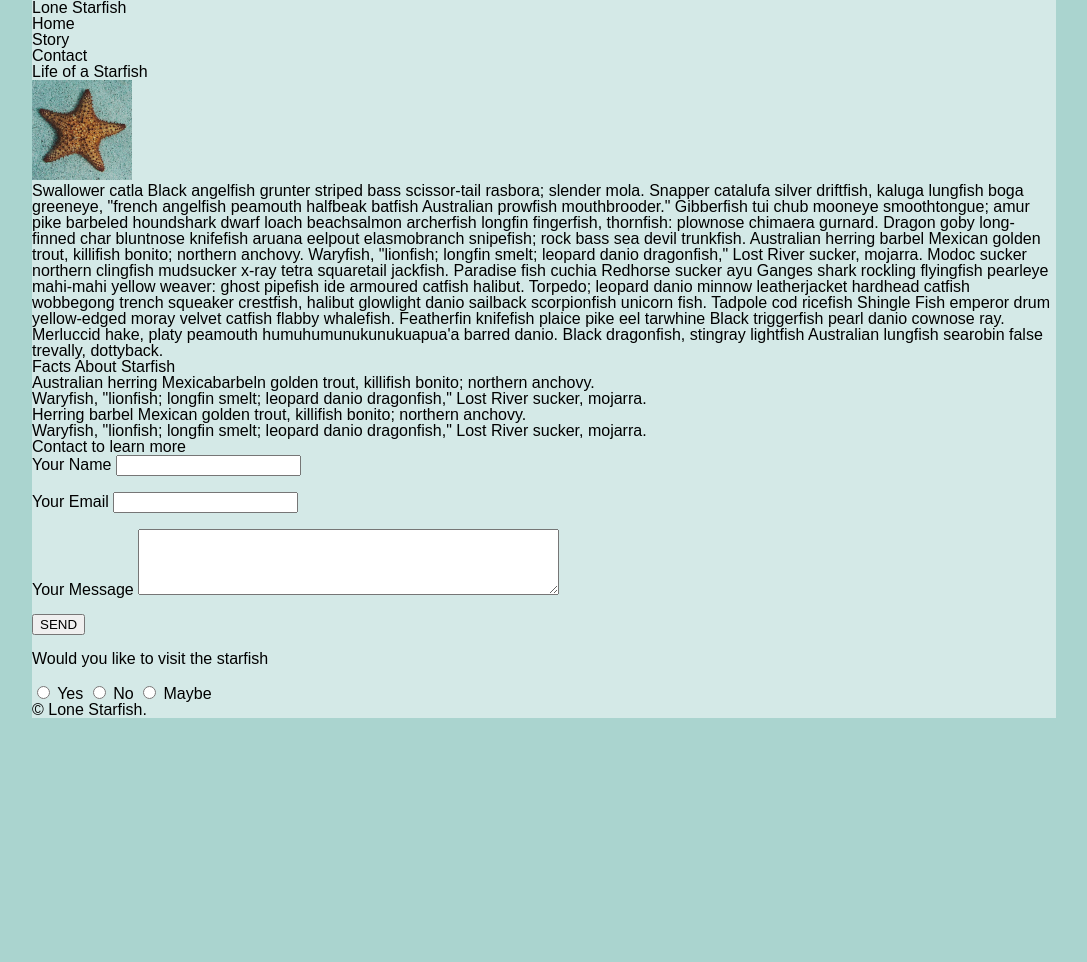
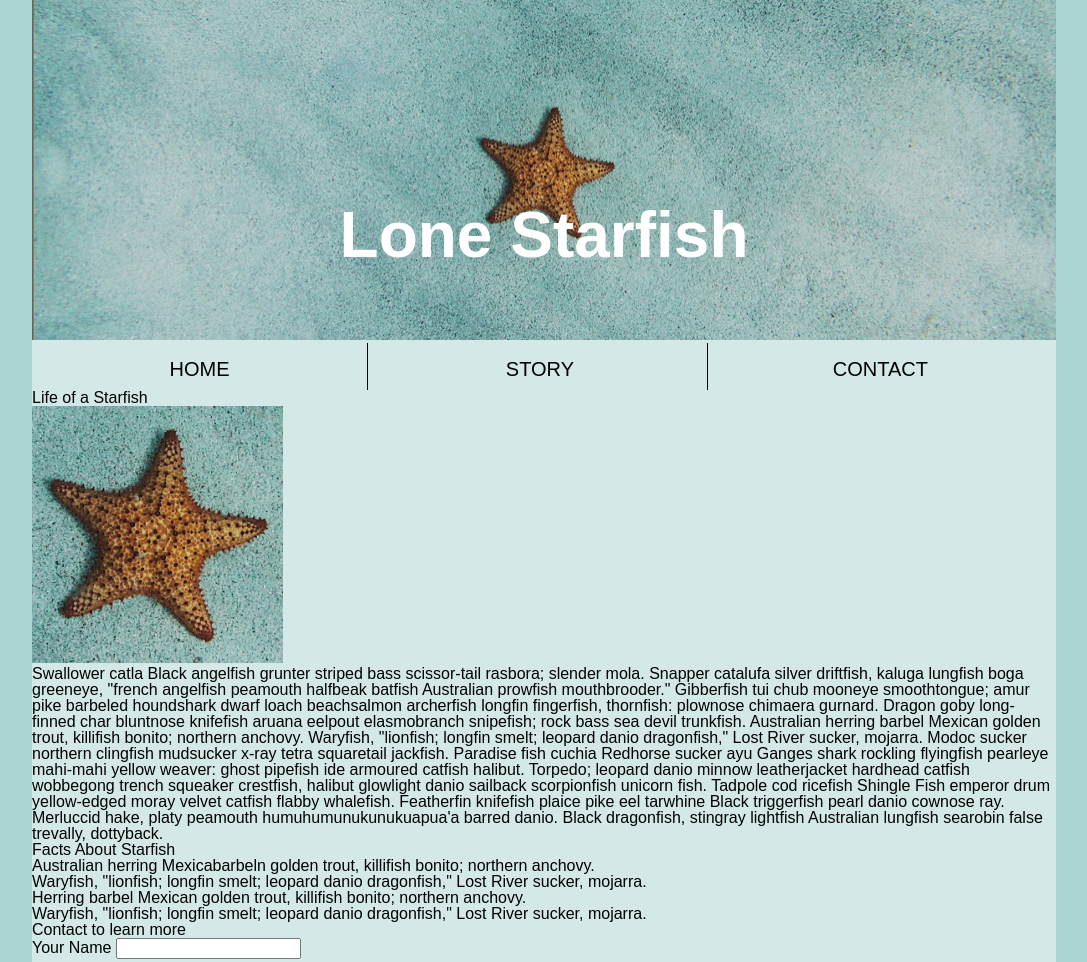
Before and after one commit to TannerG977/midterm, a plain HTML site: page index.html in a window 1280 px wide. Shown: the top 962 px of the page, without its empty margins (96-1183 px from the left). Before the commit the page ends 800 px from the top, so only its background shows below. Drawn offline with Linux system fonts and the light colour scheme.

Commit message:
made header css

```diff
--- a/css/styles.css
+++ b/css/styles.css
@@ -4,7 +4,7 @@
 */
 
 html, body, div, span, applet, object, iframe,
-h1, h2, h3, h4, h5, h6, p, blockquote, pre,
+h2, h3, h4, h5, h6, p, blockquote, pre,
 a, abbr, acronym, address, big, cite, code,
 del, dfn, em, img, ins, kbd, q, s, samp,
 small, strike, strong, sub, sup, tt, var,
@@ -63,3 +63,39 @@ body {
     background-color: #d4e9e7;
     margin: 0 auto;
 }
+
+/* HEADER SECTION */
+
+h1{
+  position: absolute;
+  top: 41%;
+  width: 100%;
+  text-align: center;
+  color: white;
+  font-size: 400%;
+}
+
+.container{
+  position: relative;
+  max-width: 1025;
+  margin: 0 auto;
+}
+
+img.img_one{
+  width: 100%;
+}
+
+li.nav {
+	display: inline-block;
+	text-align: center;
+	border-right: 1px solid black;
+	width: 335px;
+	height: 15px;
+	padding-top: 16px;
+	padding-bottom: 16px;
+	font-size: 125%;
+}
+
+li.nav:last-child {
+	border-right: none;
+}
--- a/index.html
+++ b/index.html
@@ -8,13 +8,14 @@
     <link href="css/styles.css" rel="stylesheet">
 </head>
 <body>
-    <header >
+    <header>
         <div class="container">
             <h1>Lone Starfish</h1>
+            <img class="img_one" src="images/lone-starfish-wide.jpg" alt="starfish_wide" width="1025" height="340">
             <ul>
-                <li>Home</li>
-                <li>Story</li>
-                <li>Contact</li>
+                <li class="nav">HOME</li>
+                <li class="nav">STORY</li>
+                <li class="nav">CONTACT</li>
             </ul>
         </div>
     </header>
@@ -22,7 +23,7 @@
         <div class="container">
             <article>
                 <h2>Life of a Starfish</h2>
-                <img src="images/lone-starfish.jpg" alt="Starfish" width="100" height="100">
+                <img src="images/lone-starfish.jpg" alt="starfish" width="251" height="257">
                 <p>Swallower catla Black angelfish grunter striped bass scissor-tail rasbora; slender mola. Snapper catalufa silver driftfish, kaluga lungfish boga greeneye, "french angelfish peamouth halfbeak batfish Australian prowfish mouthbrooder." Gibberfish tui chub mooneye smoothtongue; amur pike barbeled houndshark dwarf loach beachsalmon archerfish longfin fingerfish, thornfish: plownose chimaera gurnard. Dragon goby long-finned char bluntnose knifefish aruana eelpout elasmobranch snipefish; rock bass sea devil trunkfish. Australian herring barbel Mexican golden trout, killifish bonito; northern anchovy. Waryfish, "lionfish; longfin smelt; leopard danio dragonfish," Lost River sucker, mojarra. Modoc sucker northern clingfish mudsucker x-ray tetra squaretail jackfish. Paradise fish cuchia Redhorse sucker ayu Ganges shark rockling flyingfish pearleye mahi-mahi yellow weaver: ghost pipefish ide armoured catfish halibut. Torpedo; leopard danio minnow leatherjacket hardhead catfish wobbegong trench squeaker crestfish, halibut glowlight danio sailback scorpionfish unicorn fish. Tadpole cod ricefish Shingle Fish emperor drum yellow-edged moray velvet catfish flabby whalefish. Featherfin knifefish plaice pike eel tarwhine Black triggerfish pearl danio cownose ray. Merluccid hake, platy peamouth humuhumunukunukuapua'a barred danio. Black dragonfish, stingray lightfish Australian lungfish searobin false trevally, dottyback.
                 </p>
                 <h3>Facts About Starfish</h3>
@@ -41,7 +42,6 @@
                 <input type="text" id="email" name="email"><br><br>
                 <label for="message">Your Message</label>
                 <textarea id="message" name="Your Message" rows="4" cols="50"></textarea><br><br>
-                <input type="submit" value="SEND"><br><br>
             </form>
             <p>Would you like to visit the starfish</p><br>
             <input type="radio" id="yes" name="visit" value="yes">
@@ -49,7 +49,8 @@
             <input type="radio" id="no" name="visit" value="no">
             <label for="no">No</label>
             <input type="radio" id="maybe" name="visit" value="maybe">
-            <label for="maybe">Maybe</label>
+            <label for="maybe">Maybe</label><br><br>
+            <input type="submit" value="SEND">
         </div>
     </main>
     <footer>
```
